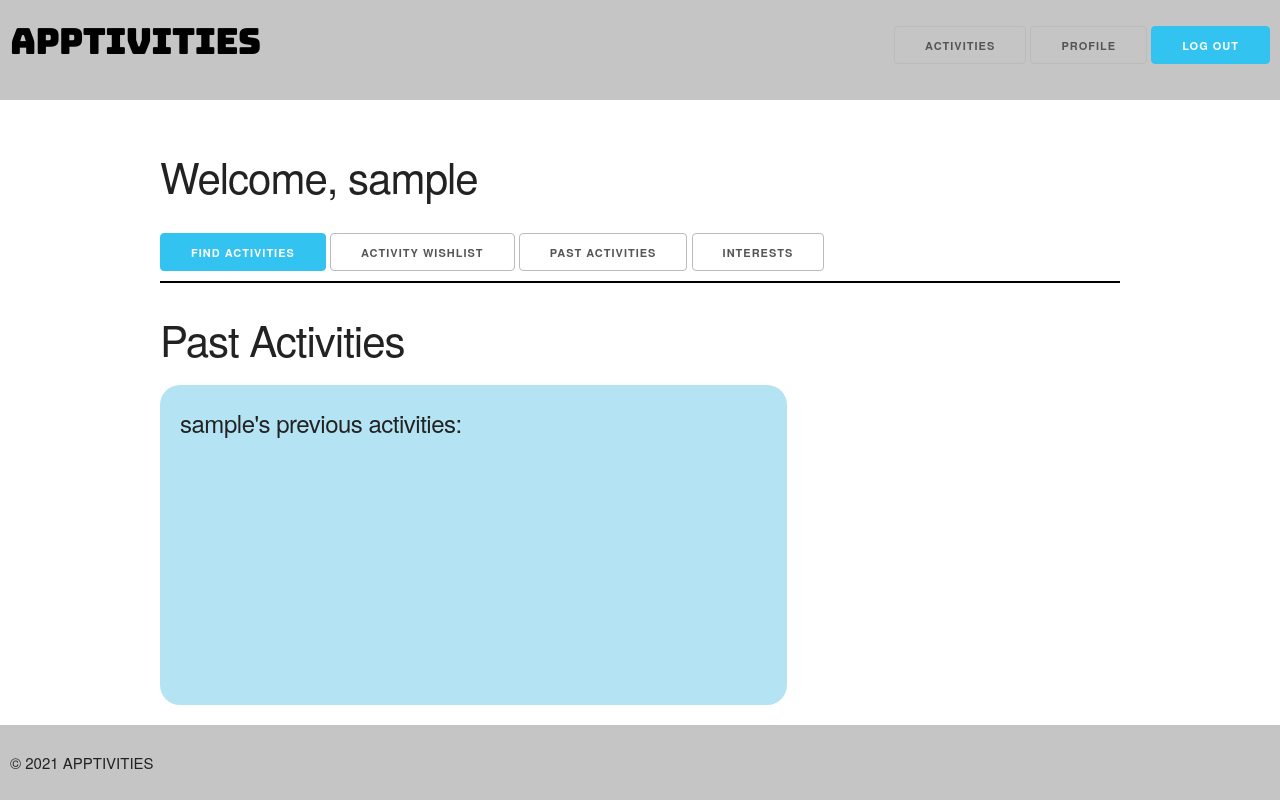
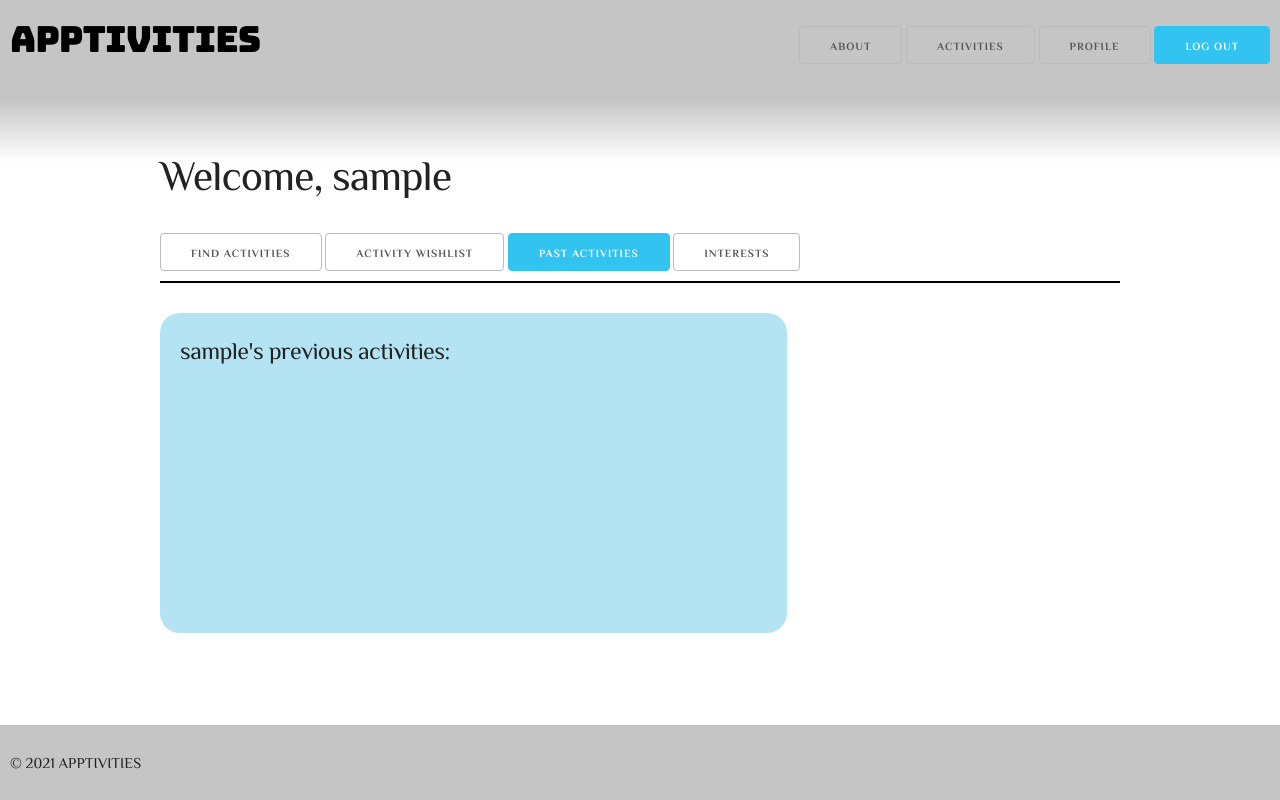
Before and after one commit to erictheericx1/app-tivities, a Django app: page /user/1/ in a window 1280 px wide. Run offline with Django 4.2, Linux system fonts and the light colour scheme; the visitor is signed in with stand-in values (Sample User, id 1); data comes from the database, SQL or seed files in the repository.

Commit message:
adjusted templates and styles

```diff
--- a/project3/main_app/static/css/style.css
+++ b/project3/main_app/static/css/style.css
@@ -1,4 +1,5 @@
 @import url('https://fonts.googleapis.com/css2?family=Bungee&family=Cutive+Mono&display=swap');
+@import url('https://fonts.googleapis.com/css2?family=Philosopher:ital,wght@0,400;0,700;1,400;1,700&display=swap');
 
 :root {
     --background-color: white;
@@ -6,10 +7,13 @@
     --secondary-color: #1eafdb55;
     --skeleton-blue: #1EAEDB;
     --logo-font: 'Bungee', cursive;
+    --main-font: 'Philosopher', sans-serif;
 }
 
 body {
     background-color: var(--background-color);
+    font-family: var(--main-font);
+    font-weight: bolder;
     height: 100vh;
     display: grid;
     grid-template-rows: 100px 1fr 75px;
@@ -30,11 +34,30 @@ th, td {
     margin-top: 2rem;
 }
 
+.button-del {
+    color: red;
+    border: 1px solid red;
+}
+
+.button-del:hover {
+    background-color: #ff0000;
+    color: #000000;
+    border: 1px solid rgb(194, 194, 194);
+    text-decoration: none;
+    transition: all 0.3s ease;
+}
+
+.button-edit {
+    color: rgb(1, 138, 1);
+    border: 1px solid green;
+}
+
 /* user page styles
 ---------------------------------*/
 
-.user-styles {
-    background: linear-gradient(to bottom, var(--main-color), var(--background-color));
+.gradient {
+    background: linear-gradient(var(--main-color) 0%, var(--background-color) 10%);
+    /* background: linear-gradient(red 0%, orange 25%, yellow 50%, green 75%, blue 100%); */
 }
 
 .user-welcome {
@@ -69,12 +92,15 @@ th, td {
 
 .results-display {
     display: block;
+    background-color: white;
+    border-radius: 5px;
+    padding: 2rem;
+    margin: 2rem 0;
 }
 
 
 /* activity model styles
 ---------------------------------*/
-
 
 .activity-card {
     background-color: var(--secondary-color);
--- a/project3/main_app/templates/User/interests_edit.html
+++ b/project3/main_app/templates/User/interests_edit.html
@@ -1,14 +1,13 @@
 {% extends 'user_base.html' %}
 {% block content2 %}
 
-<h2>Edit Interests</h2>
 
-<a href="{% url 'interests' user.id %}" class="button button-primary">Finish Editing</a>
 
 <div class="row">
 
     <div class="one-half column user-card">
         <h3 id="edit-interests">Current Interests</h3>
+        <a href="{% url 'interests' user.id %}" class="button button-primary">Finish Editing</a>
         {% for interest in appuser.interests %}
             <div class="interest-edit row">
                 <p class="six columns">{{ interest }}</p>
--- a/project3/main_app/templates/User/past_activities.html
+++ b/project3/main_app/templates/User/past_activities.html
@@ -1,7 +1,5 @@
 {% extends 'user_base.html' %}
 {% block content2 %}
-
-<h2>Past Activities</h2>
 
 <div class="row">
     <div class="two-thirds column user-card">
--- a/project3/main_app/templates/User/wishlist.html
+++ b/project3/main_app/templates/User/wishlist.html
@@ -1,7 +1,5 @@
 {% extends 'user_base.html' %}
 {% block content2 %}
-
-<h2>Activity Wishlist</h2>
 
 <div class="row">
     <div class="two-thirds column user-card">
--- a/project3/main_app/templates/base.html
+++ b/project3/main_app/templates/base.html
@@ -18,12 +18,12 @@
 
         <!--nav for 750px and above-->
         <nav class="nav-display">
+                <a href="/about" class="button">About</a>
             <a href="{% url 'activity' %}" class="button">Activities</a>
             {% if user.is_authenticated %}
                 <a href="{% url 'recommend' user.id%}" class="button">Profile</a>
                 <a href="{% url 'logout' %}" class="button button-primary">Log Out</a>
             {% else %}
-                <a href="/about" class="button">About</a>
                 <a href="{% url 'login' %}" class="button">Log In</a>
                 <a href="{% url 'signup' %}" class="button button-primary">Sign Up</a>
             {% endif %}
@@ -33,12 +33,12 @@
         <nav class="dropdown">
             <button class="dropbtn button-primary">MENU</button>
             <div class="dropdown-content">
+                    <a href="/about">About</a>
                 <a href="{% url 'activity' %}">Activities</a>
                 {% if user.is_authenticated %}
                     <a href="{% url 'recommend' user.id%}">Profile</a>
                     <a href="{% url 'logout' %}" class="special-btn">Log Out</a>
                 {% else %}
-                    <a href="/about">About</a>
                     <a href="{% url 'login' %}">Log In</a>
                     <a href="{% url 'signup' %}" class="special-btn">Sign Up</a>
                 {% endif %}
@@ -46,7 +46,7 @@
         </nav>
     </header>
 
-    <main>
+    <main class="gradient">
         {% block content %}
         {% endblock %}
     </main>
--- a/project3/main_app/templates/main_app/activity_detail.html
+++ b/project3/main_app/templates/main_app/activity_detail.html
@@ -16,9 +16,10 @@
                 {% endfor %}
             </ul>
         </p>
+        <a href="#" class="button button-primary">Add to Wishlist</a>
         {% if user.is_staff %}
             <a href="{% url 'activity_update' activity.id %}" class="button">Edit</a>
-            <a href="{% url 'activity_delete' activity.id %}" class="button">Delete</a>
+            <a href="{% url 'activity_delete' activity.id %}" class="button button-del">Delete</a>
         {% endif %}
     </div>
 
--- a/project3/main_app/templates/main_app/activity_list.html
+++ b/project3/main_app/templates/main_app/activity_list.html
@@ -16,7 +16,7 @@
                     <a href="{% url 'activity_detail' activity.id %}" class="button">Details</a>
                     {% if user.is_staff %}
                         <a href="{% url 'activity_update' activity.id %}" class="button">Edit</a>
-                        <a href="{% url 'activity_delete' activity.id %}" class="button">Delete</a>
+                        <a href="{% url 'activity_delete' activity.id %}" class="button button-del">Delete</a>
                     {% endif %}
                 </div>
 
--- a/project3/main_app/templates/user_base.html
+++ b/project3/main_app/templates/user_base.html
@@ -6,16 +6,17 @@
 
     <div class="user-welcome">
         <h2>Welcome, {{ user.get_username }}</h2>
+        <a id='userId' display="none">{{ user.id }}</a>
     </div>
 
     <div class="user-nav">
-        <a href="{% url 'recommend' user.id%}" class="button button-primary">Find Activities</a>
+        <a href="{% url 'recommend' user.id%}" class="huh button button-primary" id="RecBtn">Find Activities</a>
             <!-- CREATE  -->
-        <a href="{% url 'user_wishlist' user.id %}" class="button">activity wishlist</a>
+        <a href="{% url 'user_wishlist' user.id %}" class="huh button" id="WishBtn">activity wishlist</a>
             <!-- READ UPDATE DELETE (change to extend user_base) - filter based on completed=false boolean -->
-        <a href="{% url 'past_activities' user.id%}" class="button">Past Activities</a>
+        <a href="{% url 'past_activities' user.id%}" class="huh button" id="PastBtn">Past Activities</a>
             <!-- READ UPDATE DELETE (change to extend user_base) - filter based on completed=true boolean -->
-        <a href="{% url 'interests' user.id%}" class="button">interests</a>
+        <a href="{% url 'interests' user.id%}" class="huh button" id="IntBtn">interests</a>
             <!-- READ UPDATE DELETE for user profile -->
 
     </div>
@@ -27,4 +28,31 @@
 
 </div>
 
+<script>
+    btns = document.getElementsByClassName('huh')
+    console.log(btns)
+    for (let i = 0; i < btns.length; i++) {
+    btns[i].setAttribute('class', 'huh button')
+    }
+    hiddenId = document.getElementById('userId')
+    hiddenId.style.display = 'None'
+    userId = parseInt(hiddenId.text)
+    if (window.location.pathname === `/user/${userId}/`) {
+        btn = document.getElementById('PastBtn')
+        btn.setAttribute('class', 'huh button button-primary')
+    } else if (window.location.pathname === `/user/${userId}/recommend/`) {
+        btn = document.getElementById('RecBtn')
+        btn.setAttribute('class', 'huh button button-primary')
+    } else if (window.location.pathname === `/user/${userId}/wishlist`) {
+        btn = document.getElementById('WishBtn')
+        btn.setAttribute('class', 'huh button button-primary')
+    } else if (window.location.pathname === `/user/${userId}/interests/`) {
+        btn = document.getElementById('IntBtn')
+        btn.setAttribute('class', 'huh button button-primary')
+    } else if (window.location.pathname === `/user/${userId}/interests/edit/`) {
+        btn = document.getElementById('IntBtn')
+        btn.setAttribute('class', 'huh button button-primary')
+    }
+</script>
+
 {% endblock %}
```
Also changed, not shown: project3/main_app/templates/404.html (added, +10 -0 lines), project3/main_app/templates/User/interests.html (+6 -8 lines), project3/main_app/templates/User/recommend.html (+8 -8 lines), project3/main_app/static/assets/logo.jpg (added).
